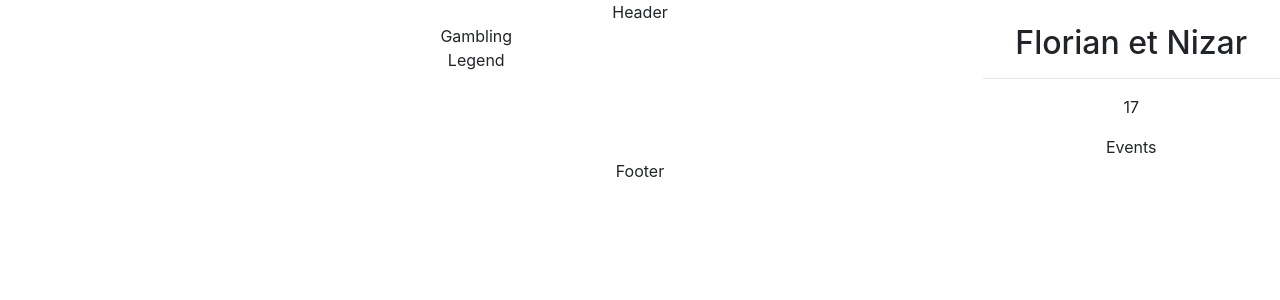
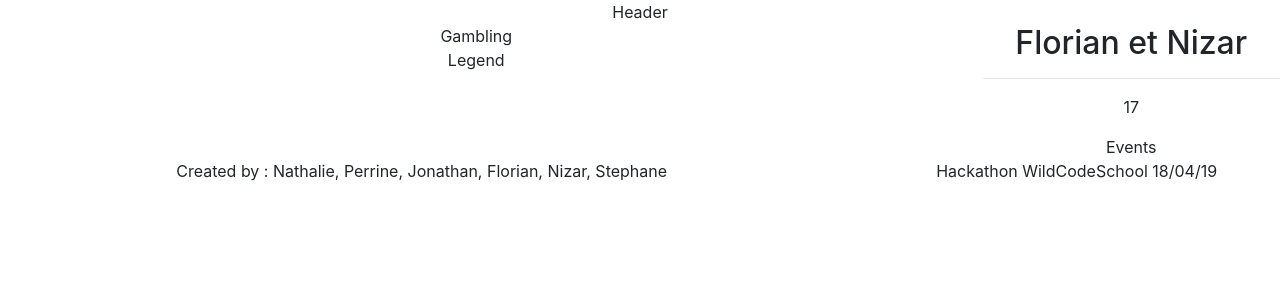
Before and after one commit to wcs-hackathon-bondimanchoeuf/bandimanchoeuf, a React (Create React App) app: page /Game in a window 1280 px wide. Shown: the top 300 px of the page. Built offline with nearby package versions, Linux system fonts and the light colour scheme.

Commit message:
adding informations in footer

```diff
--- a/src/pages/Footer.jsx
+++ b/src/pages/Footer.jsx
@@ -1,7 +1,15 @@
 import React from "react";
+import { Row, Col } from "reactstrap";
 
 const Footer = () => {
-  return <div>Footer</div>;
+  return (
+    <Row>
+      <Col xs="8">
+        Created by : Nathalie, Perrine, Jonathan, Florian, Nizar, Stephane
+      </Col>
+      <Col xs="4">Hackathon WildCodeSchool 18/04/19</Col>
+    </Row>
+  );
 };
 
 export default Footer;
```
